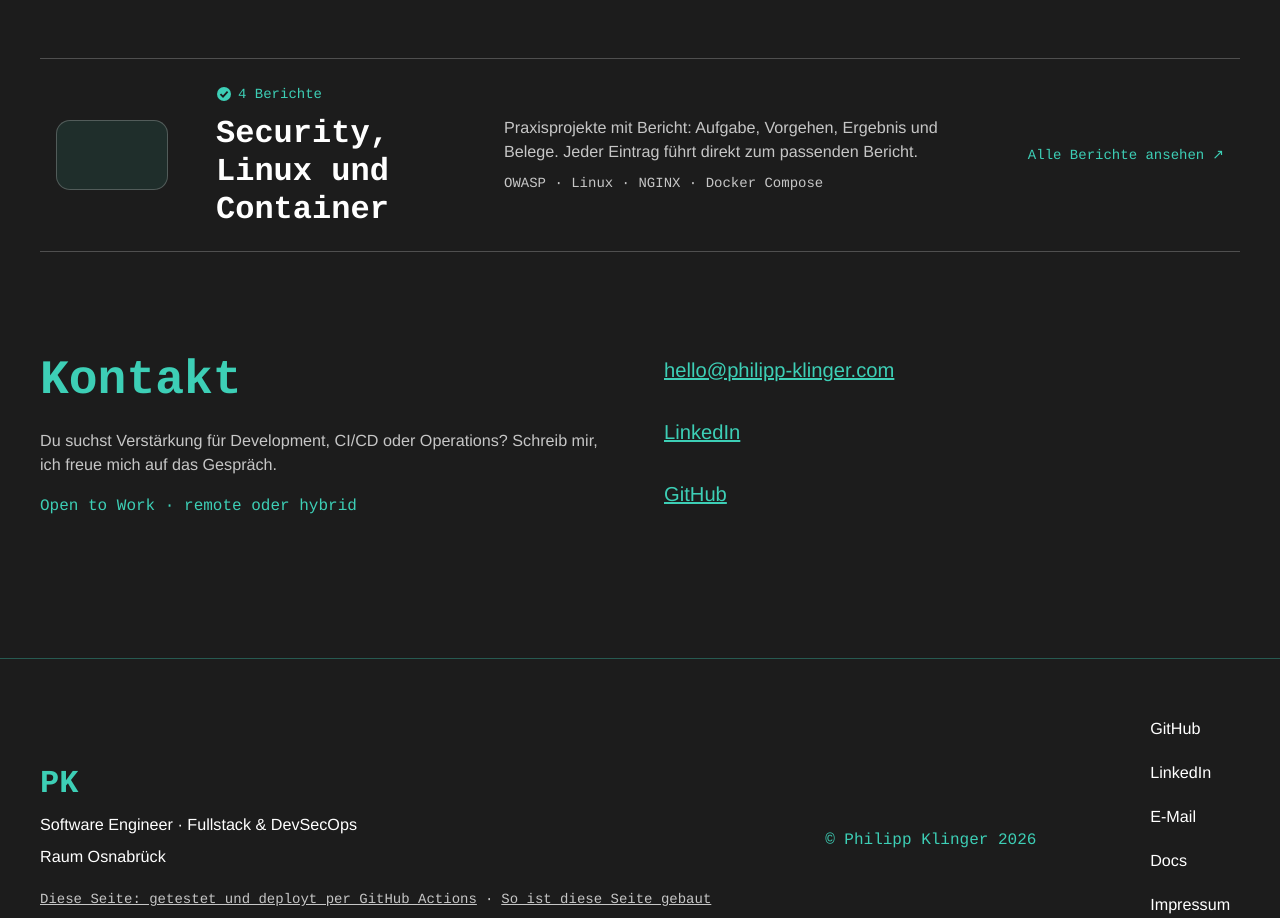
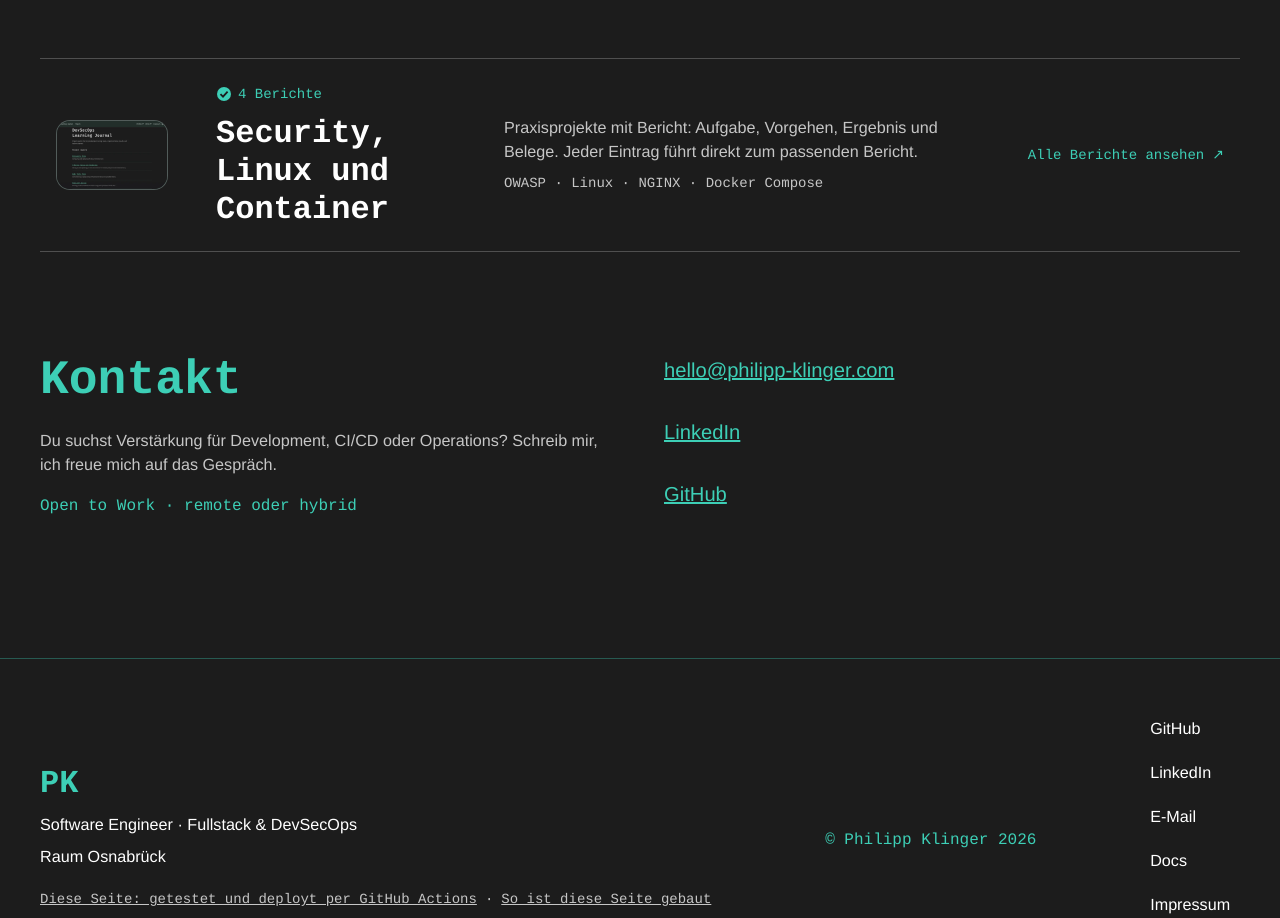
Before and after one commit to PhilippKlinger/philippklinger.com, an Angular app: page / in a window 1280 px wide. Shown: the part 3114-4032 px from the top of the page. Built offline with nearby package versions, Linux system fonts and the light colour scheme; no server answers; a web font is replaced by a local one.

Commit message:
feat(projects): show the blog page as the image of the reports row

```diff
--- a/src/app/pages/home/project-list/project-list.ts
+++ b/src/app/pages/home/project-list/project-list.ts
@@ -26,6 +26,7 @@ function reportRow(): RowContent {
     tech: reportCard.chips,
     href: reportCard.cta.url,
     external: true,
+    preview: reportCard.preview,
     // Counted from the list when shown, so the number cannot drift from the reports.
     signal: { state: 'verified', status: `${reportCard.reports.length} Berichte`, when: '' },
     ring: 'Zum Blog ↗',
--- a/src/content/reports.ts
+++ b/src/content/reports.ts
@@ -1,4 +1,5 @@
 // Row of the reports on the start page: leads to the blog, the list gives its count (spec 16.1).
+import type { ProjectPreview } from './projects';
 import type { DeliveryLink } from './software-delivery';
 
 export interface Report {
@@ -22,12 +23,15 @@ export const reportCard: {
   text: string;
   chips: string[];
   cta: DeliveryLink;
+  preview: ProjectPreview;
   reports: Report[];
 } = {
   title: 'Security, Linux und Container',
   text: 'Praxisprojekte mit Bericht: Aufgabe, Vorgehen, Ergebnis und Belege. Jeder Eintrag führt direkt zum passenden Bericht.',
   chips: ['OWASP', 'Linux', 'NGINX', 'Docker Compose'],
   cta: { label: 'Alle Projektberichte ansehen', url: reportBase },
+  // Start page of the blog (screenshot by Philipp, 13.11.).
+  preview: { src: 'images/projects/blog.webp', width: 704, height: 380 },
   reports: [
     {
       title: 'OWASP Juice Shop',
```
Also changed, not shown: public/images/projects/blog.webp (added), 1 other file (tests, documents, lock files or other folders).
